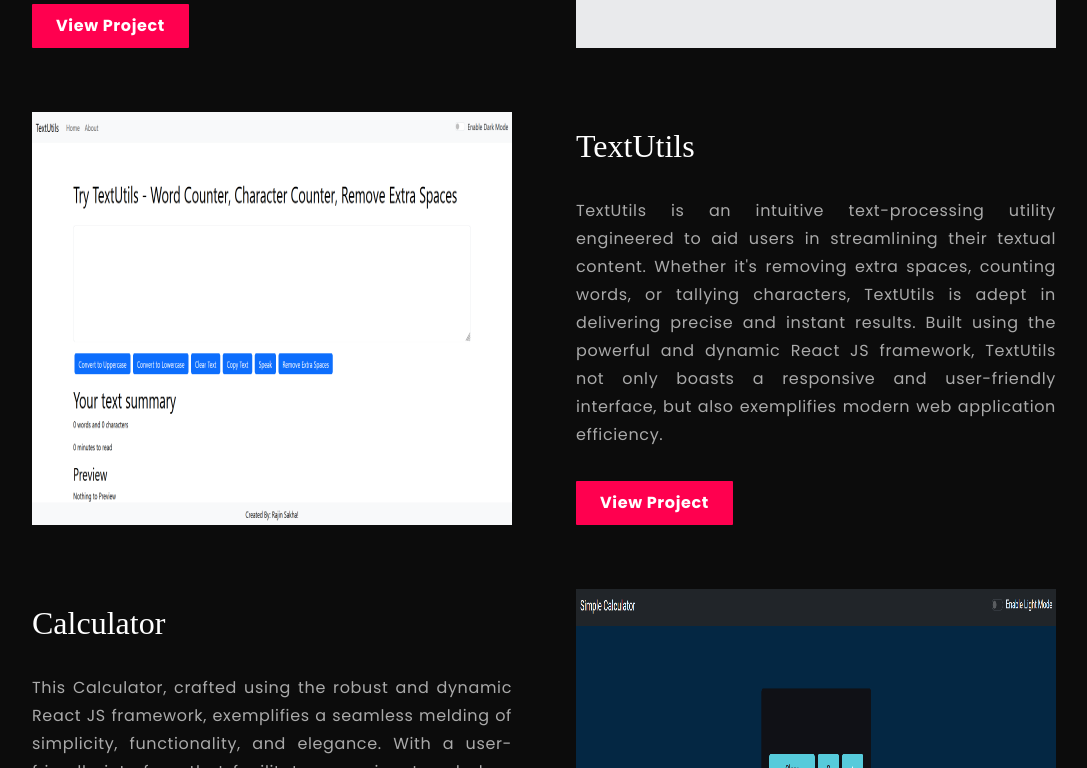
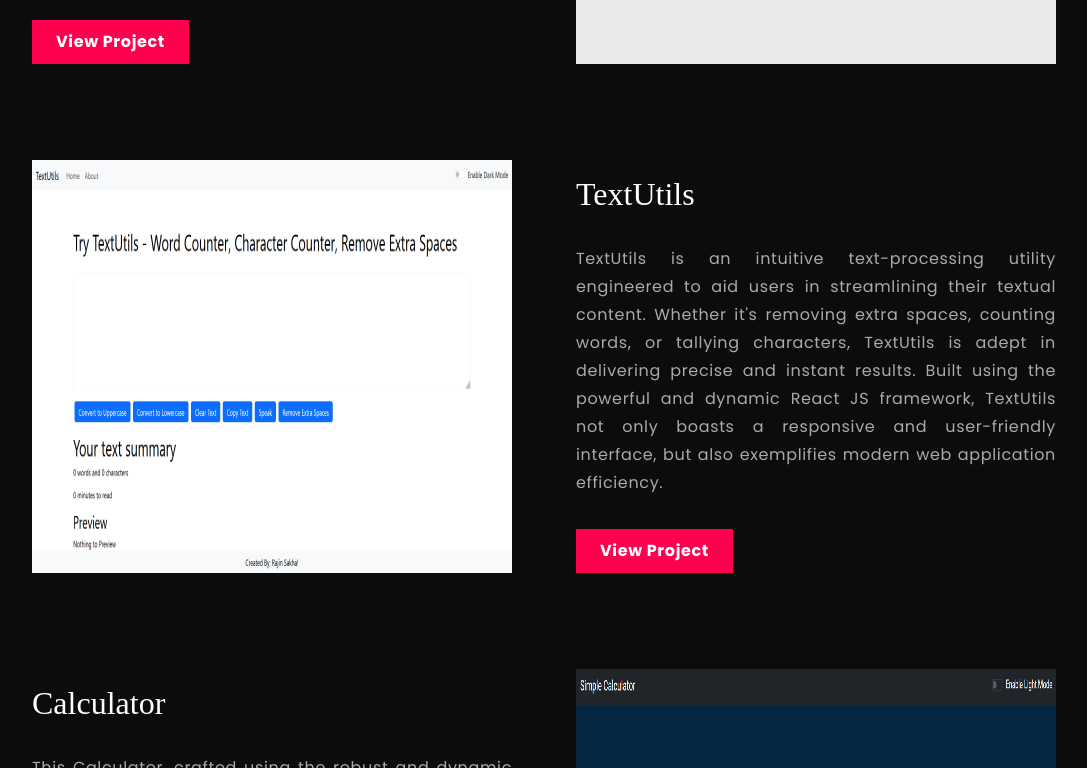
Before and after one commit to rajinsakha/Portfolio, a React (Create React App) app: page / in a window 1280 px wide. Shown: the part 2572-3340 px from the top of the page, without its empty margins (96-1183 px from the left). Built offline with nearby package versions, Linux system fonts and the light colour scheme.

Commit message:
portfolio-spacing

```diff
--- a/src/components/Work/Work.css
+++ b/src/components/Work/Work.css
@@ -1,7 +1,7 @@
 .app__work {
   display: flex;
   flex-direction: row;
-  margin-bottom: 2rem;
+  margin-bottom: 4rem;
 }
 
 
--- a/src/containers/Portfolio/Portfolio.css
+++ b/src/containers/Portfolio/Portfolio.css
@@ -4,5 +4,5 @@
 }
 
 .app__portfolio-content{
-    margin: 3rem 0;
+    margin: 4rem 0;
 }
```
